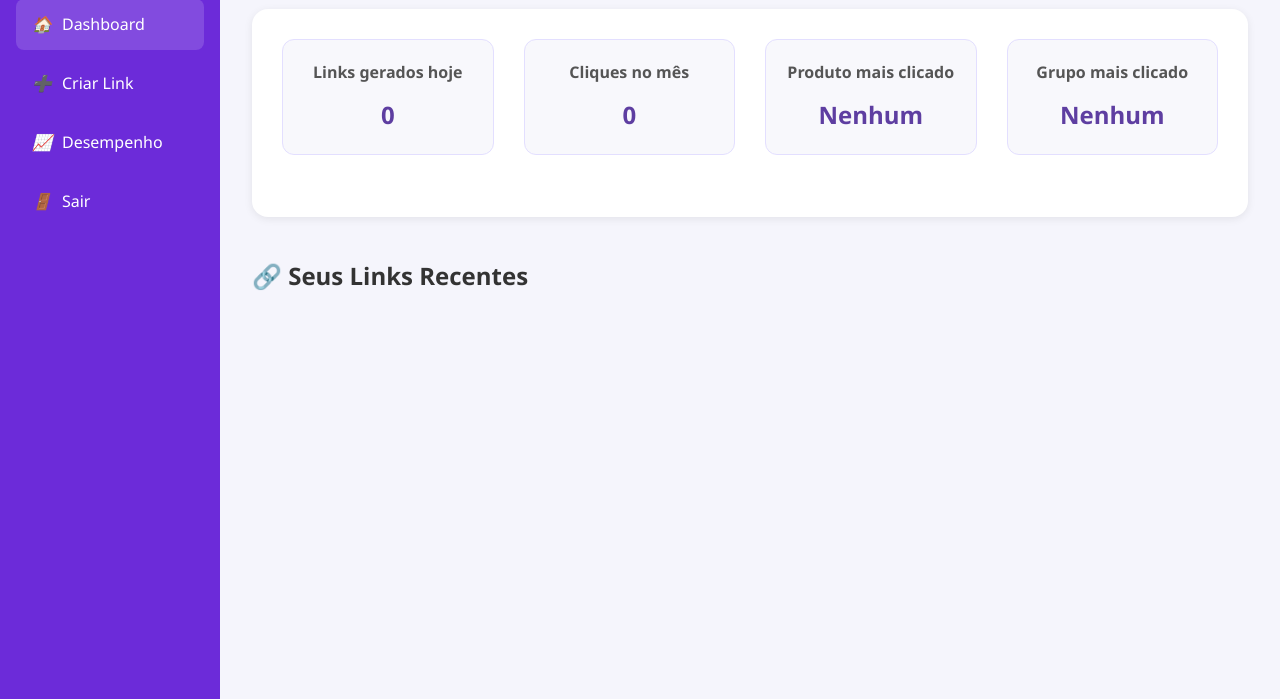
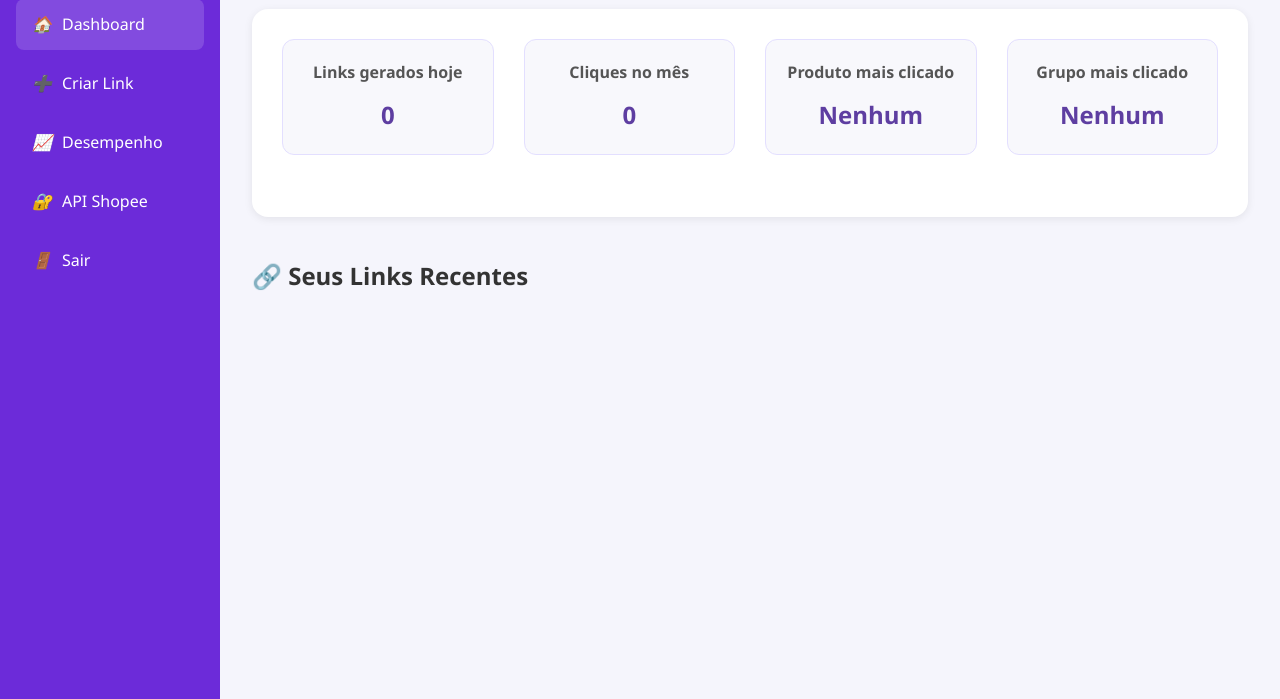
Before and after one commit to tor-28/clickdivulga, a Flask app: template templates/dashboard_clickdivulga.html in a window 1280 px wide. Shown: the part 101-800 px from the top of the page. Run offline with Flask 3, Linux system fonts and the light colour scheme; the template is opened without the code that fills it, so the values that code supplies are empty; parts of the project's set-up code (start-up, migrations or seed data) failed here and were passed over.

Commit message:
Update dashboard_clickdivulga.html

```diff
--- a/templates/dashboard_clickdivulga.html
+++ b/templates/dashboard_clickdivulga.html
@@ -12,6 +12,7 @@
       <a href="/painel" class="active"><i>🏠</i> Dashboard</a>
       <a href="/criar-link"><i>➕</i> Criar Link</a>
       <a href="/grupos"><i>📈</i> Desempenho</a>
+      <a href="/minha-api"><i>🔐</i> API Shopee</a> <!-- NOVO BOTÃO -->
       <a href="/logout"><i>🚪</i> Sair</a>
     </div>
   </div>
@@ -69,3 +70,6 @@
         {% endfor %}
       </div>
     </div>
+  </div>
+</body>
+</html>
```
Lines whose indentation alone changed are shown as unchanged.
